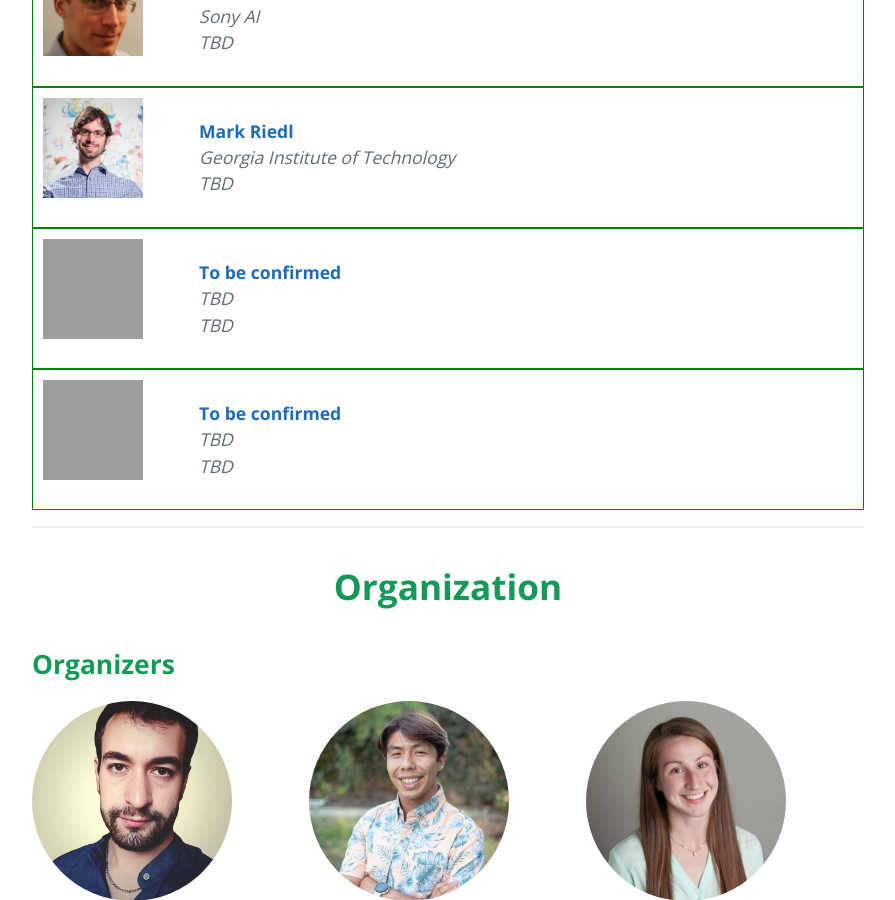
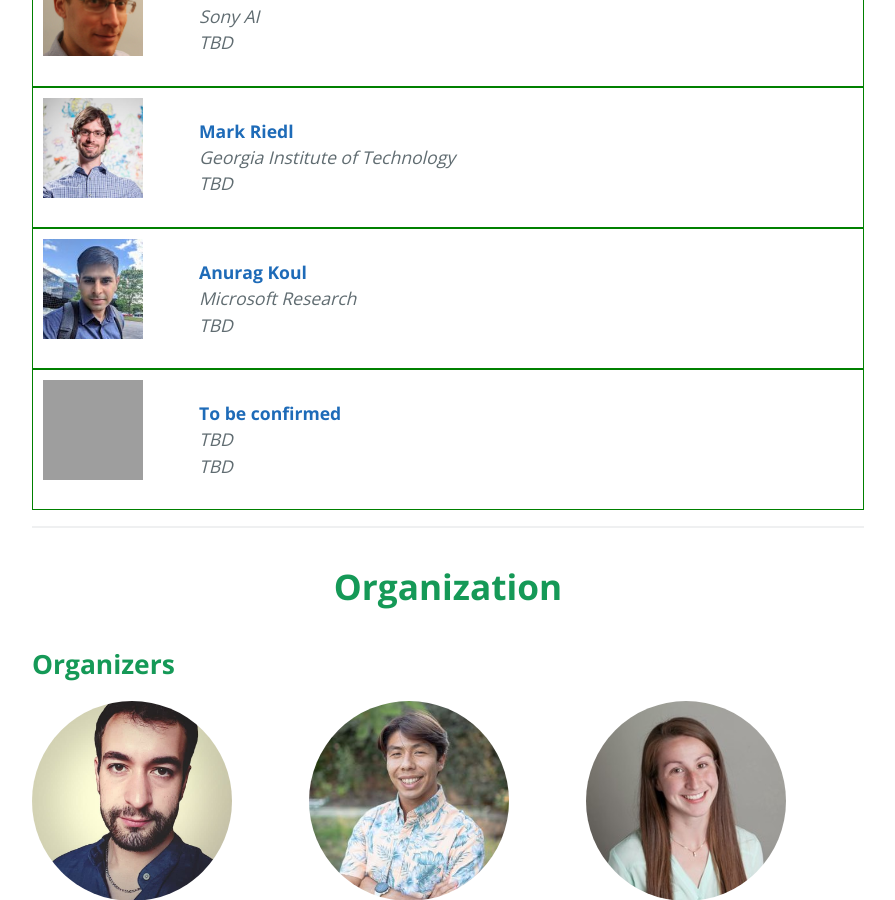
Before and after one commit to XAI4DRL/XAI4DRL.github.io, a Jekyll site: the page built from index.md, in a window 1280 px wide and 900 px high, scrolled down 1662 px. Shown: the whole window, without its empty margins (192-1087 px from the left). Built offline with Jekyll 4.4.1, drawn with Linux system fonts in a browser that asks for light colours; grey boxes are pictures that could not be loaded.

Commit message:
added koul as a speaker

```diff
--- a/index.md
+++ b/index.md
@@ -71,14 +71,14 @@ Note: XAI methods applied to deep reinforcement learning models will be prefered
 </div>
 <div class="row" style="border-style: groove; border-color:green; border-width: thin;">
     <div class="photo_speaker">
-  <a href="https://www.tbd.it/">
-      <img src="images/tbd.jpg" alt="tbd" style=" margin-left: 10px;margin-top: 10px;margin-bottom:10px; width:100px;  height:100px;  object-fit:cover;"></a>
+  <a href="https://koulanurag.dev/">
+      <img src="images/koul.jpeg" alt="tbd" style=" margin-left: 10px;margin-top: 10px;margin-bottom:10px; width:100px;  height:100px;  object-fit:cover;"></a>
     </div>
         <div class="speaker" style="margin:0;">
       <div style="padding-top: 30px;
   padding-bottom: 30px;">
-        <a href="https://www.tbd.it/"><strong>To be confirmed</strong></a><br>
-        <em>TBD</em>
+        <a href="https://koulanurag.dev/"><strong>Anurag Koul</strong></a><br>
+        <em>Microsoft Research</em>
         <br>
          <em>TBD</em>
       </div>
```
Also changed, not shown: images/koul.jpeg (added).
